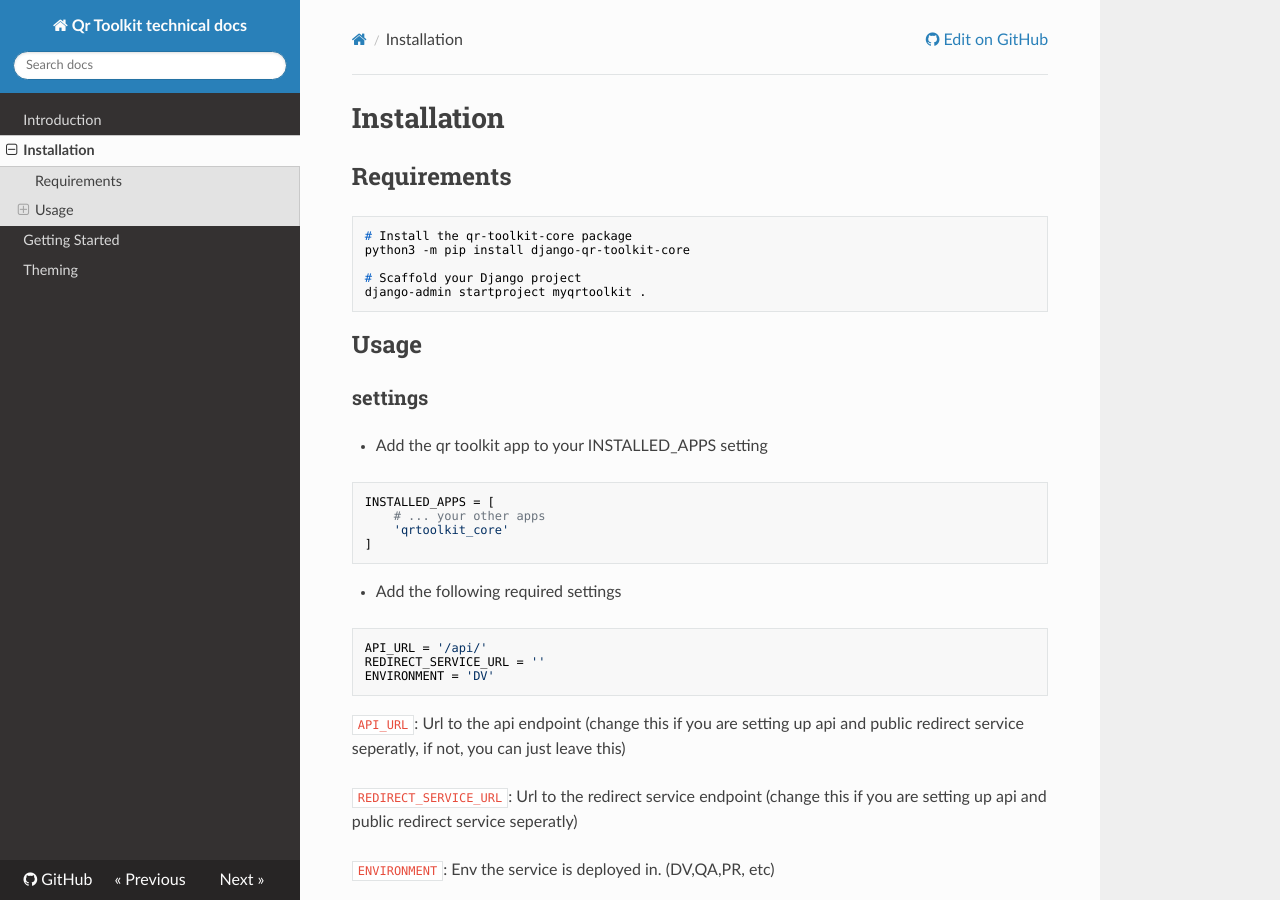
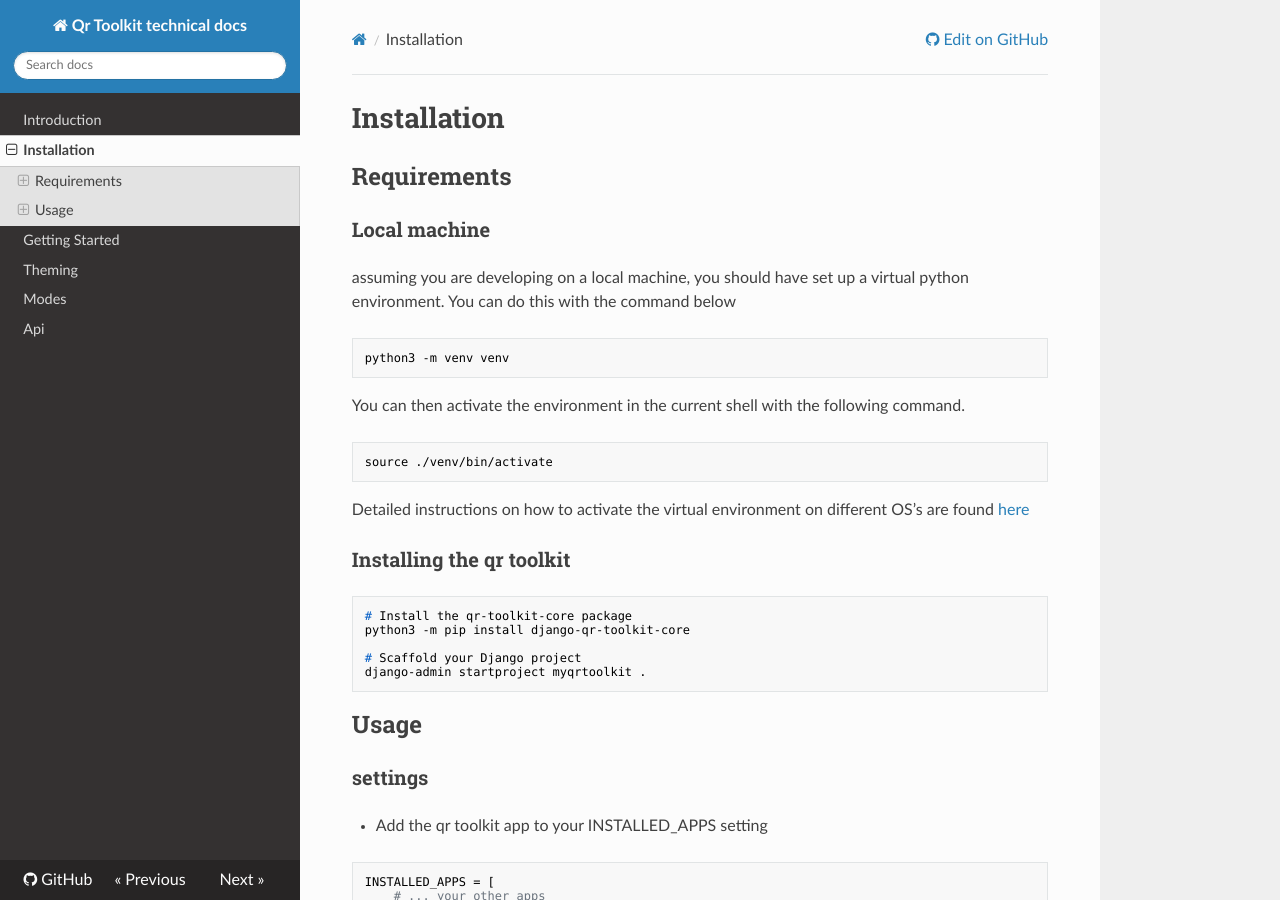
Before and after one commit to lab9k/qrtoolkit-core, an MkDocs documentation site: the page built from docs/installation.md, in a window 1280 px wide and 900 px high. Built offline with MkDocs 1.6.1, drawn with Linux system fonts in a browser that asks for light colours; nearby versions of some CDN libraries; a script that is not in the unit is left out.

Commit message:
add introduction and modes docs

````diff
--- a/docs/installation.md
+++ b/docs/installation.md
@@ -1,6 +1,24 @@
 # Installation
 
 ## Requirements
+
+### Local machine
+
+assuming you are developing on a local machine, you should have set up a virtual python environment. You can do this with the command below
+
+```shell
+python3 -m venv venv
+```
+
+You can then activate the environment in the current shell with the following command.
+
+```shell
+source ./venv/bin/activate
+```
+
+Detailed instructions on how to activate the virtual environment on different OS's are found [here](https://docs.python.org/3/library/venv.html#creating-virtual-environments)
+
+### Installing the qr toolkit
 
 ```shell
 # Install the qr-toolkit-core package
--- a/mkdocs.yml
+++ b/mkdocs.yml
@@ -17,5 +17,7 @@ nav:
   - Installation: 'installation.md'
   - Getting Started: 'getting_started.md'
   - Theming: 'theming.md'
+  - Modes: 'modes.md'
+  - Api: 'api.md'
 markdown_extensions:
   - smarty
````
Also changed, not shown: docs/index.md (+4 -0 lines), docs/modes.md (added, +17 -0 lines), docs/api.md (added).
